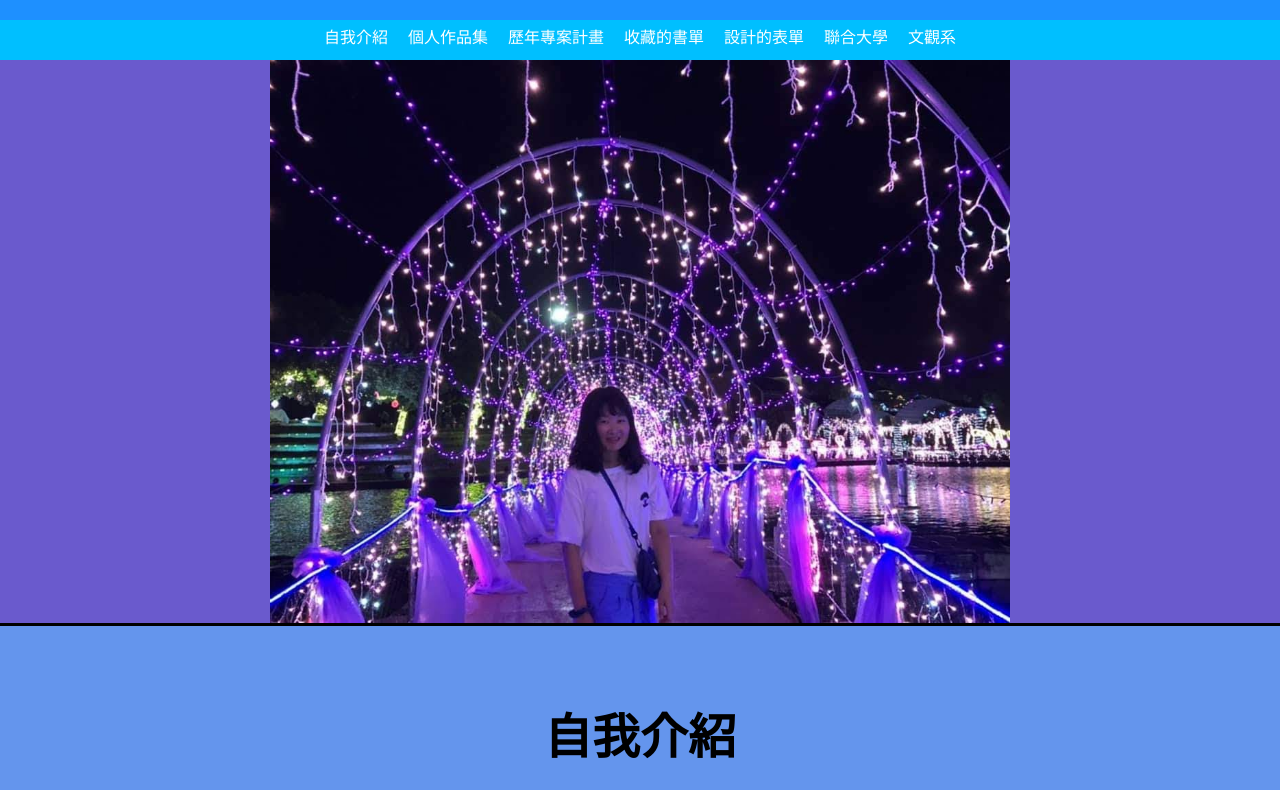
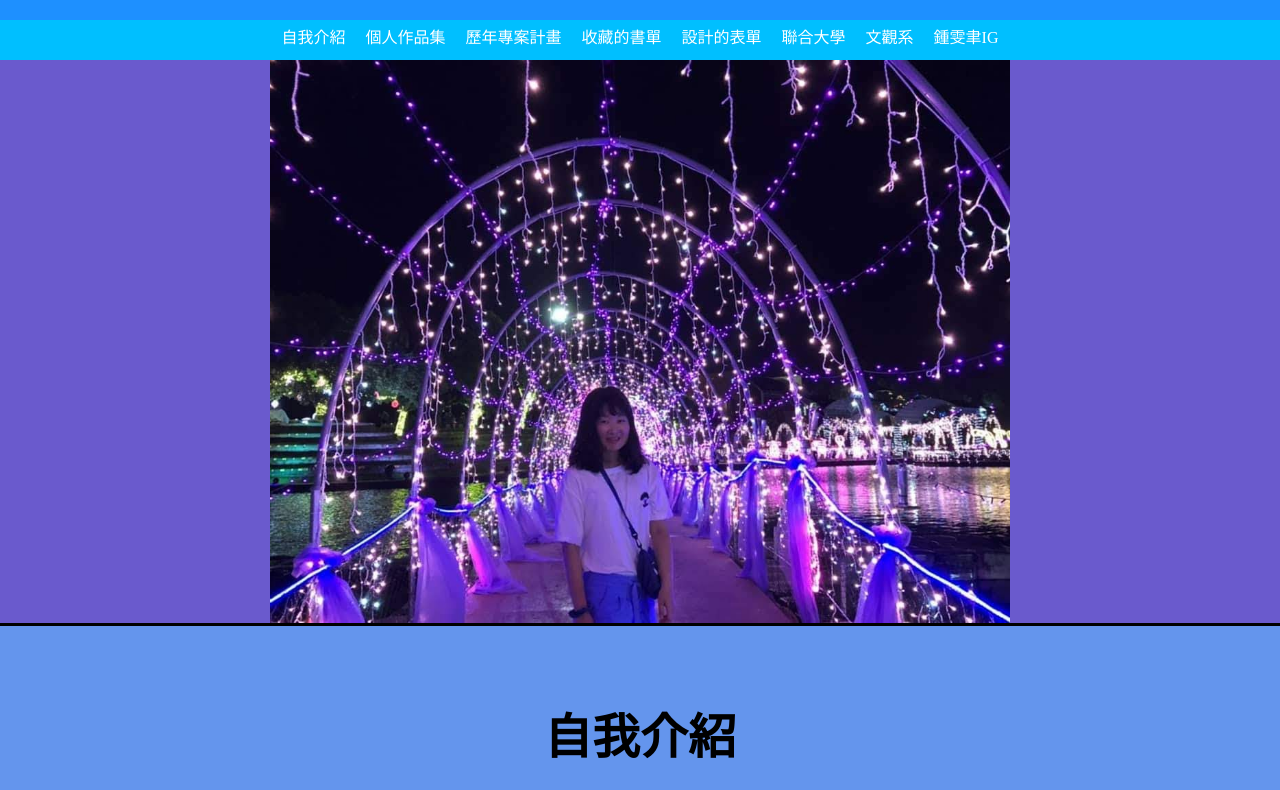
Before and after one commit to melodyU0757016/newwork, a plain HTML site: page index.htm in a window 1280 px wide. Shown: the part 114-904 px from the top of the page. Drawn offline with Linux system fonts and the light colour scheme.

Commit message:
Update index.htm

```diff
--- a/index.htm
+++ b/index.htm
@@ -18,6 +18,7 @@
  <li><a href="https://melodyu0757016.github.io/form/951form.html"target=_blank">設計的表單</a></li>
  <li><a href="https://www.nuu.edu.tw/"target=_blank">聯合大學</a></li>
  <li><a href="https://doct.nuu.edu.tw/"target=_blank">文觀系</a></li>
+ <li><a href="https://www.instagram.com/melody1125love/"target=_blank">鍾雯聿IG</a></li>
  <ul>
  </nav>
 </header>
```
